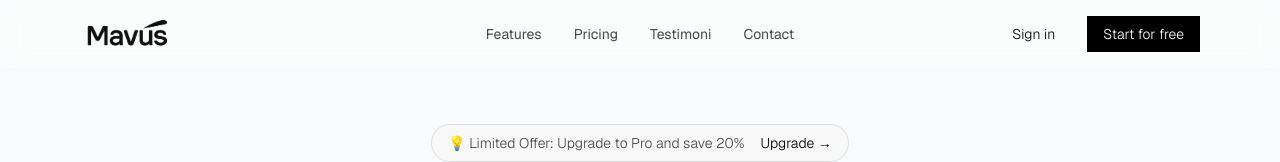
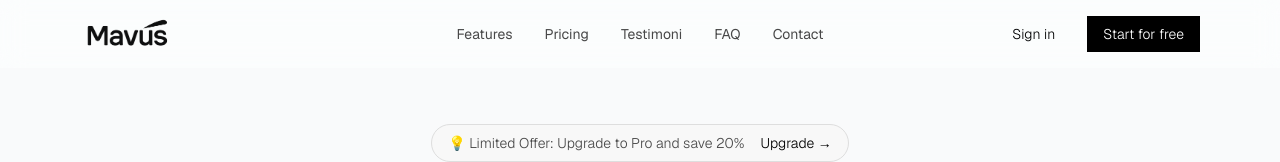
Before and after one commit to asgarindoo/mavus, a Next.js app: page / in a window 1280 px wide. Shown: the top 162 px of the page. Built offline with nearby package versions, Linux system fonts and the light colour scheme.

Commit message:
feat(ui): add FAQ link

```diff
--- a/components/ui/NavbarLP.tsx
+++ b/components/ui/NavbarLP.tsx
@@ -28,6 +28,9 @@ export function NavbarLP() {
           <Link href="#testimonials" className="text-sm text-muted-foreground hover:text-foreground transition-colors">
             Testimoni
           </Link>
+          <Link href="#testimonials" className="text-sm text-muted-foreground hover:text-foreground transition-colors">
+            FAQ
+          </Link>
           <Link href="#contact" className="text-sm text-muted-foreground hover:text-foreground transition-colors">
             Contact
           </Link>
```
